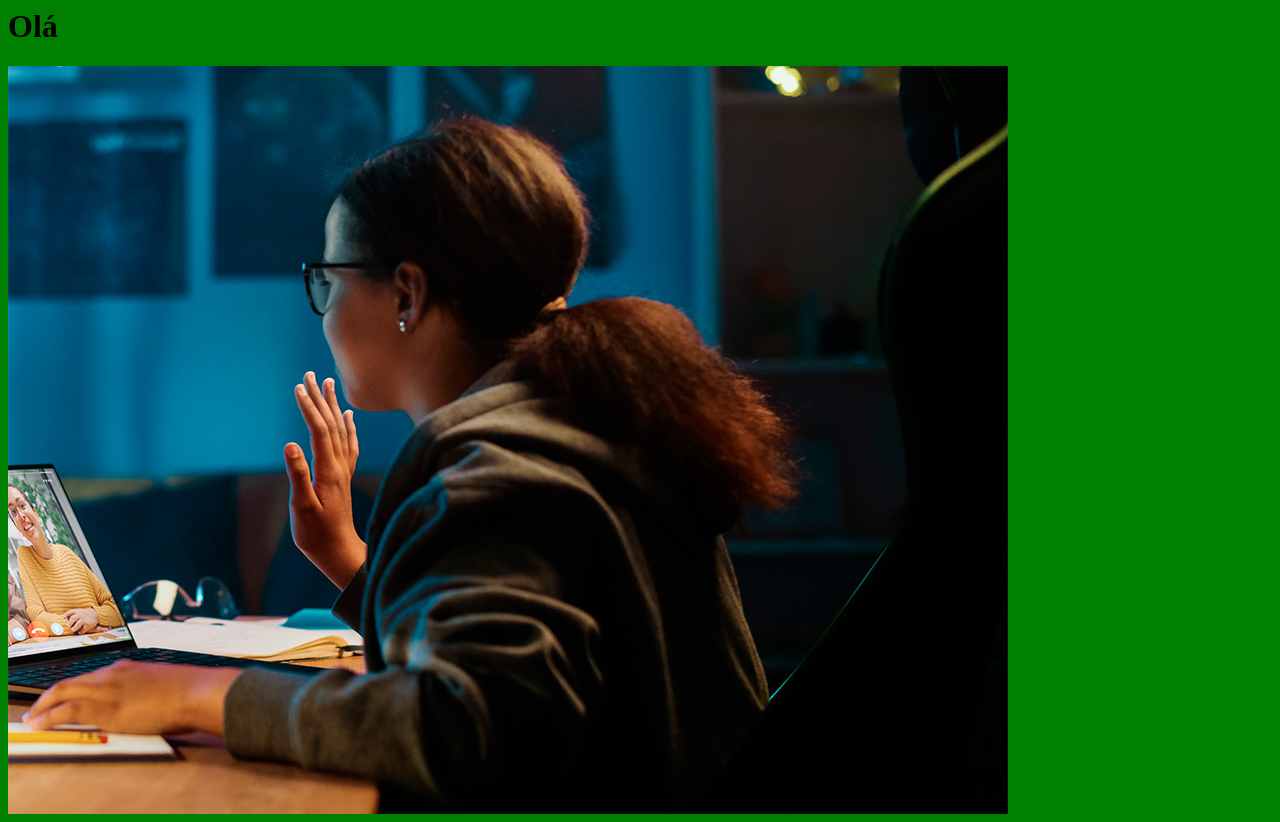
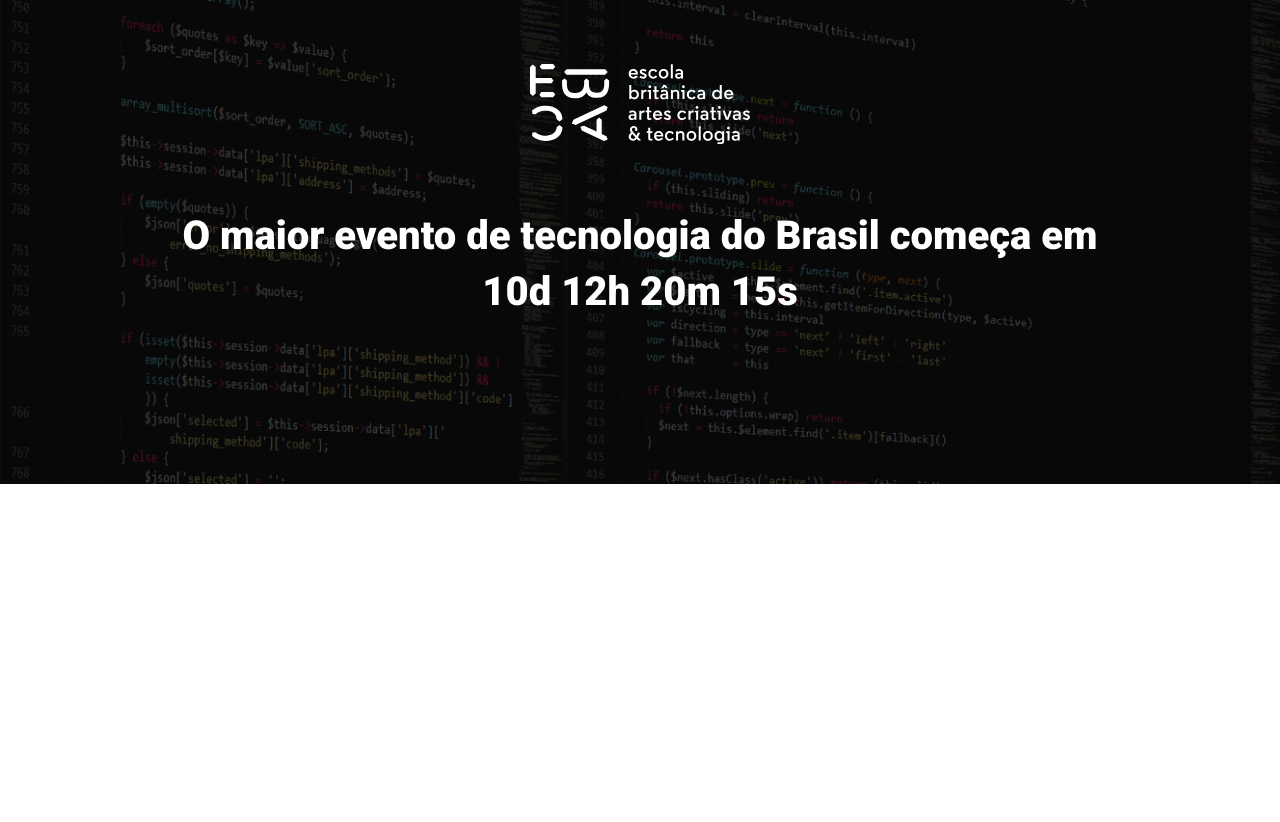
Before and after one commit to marceloliveirali/ebac_tech_talks, a website built with Parcel: page src/index.html in a window 1280 px wide. After the commit the page ends 800 px from the top, so only its background shows below. Built offline with nearby package versions, Linux system fonts and the light colour scheme.

Commit message:
criando o hero

```diff
--- a/src/index.html
+++ b/src/index.html
@@ -3,12 +3,21 @@
 <head>
     <meta charset="UTF-8" />
     <meta name="viewport" content="width=device-width, initial-scale=1.0" />
-    <title>Document</title>
+    <title>EBAC Tech Talks</title>
+    <link rel="preconnect" href="https://fonts.googleapis.com" />
+    <link rel="preconnect" href="https://fonts.gstatic.com" crossorigin />
+    <link href="https://fonts.googleapis.com/css2?family=Roboto:wght@400;700;900&display=swap" rel="stylesheet" />
     <link rel="stylesheet" href="styles/main.scss" />
 </head>
 <body>
-    <h1>Olá</h1>
-    <img src="./images/images/backend.png" alt="">
+    <header class="hero">
+        <div class="container">
+            <img class="hero__logo" src="./images/images/ebac_logo.svg" alt="EBAC">
+            <p class="hero__text">
+                O maior evento de tecnologia do Brasil começa em 10d 12h 20m 15s
+            </p>
+        </div>
+    </header>
     <script src="script/main.js"></script>
 </body>
 </html>
--- /dev/null
+++ b/src/styles/_hero.scss
@@ -0,0 +1,48 @@
+.hero {
+    padding-top: 64px;
+    padding-bottom: 100px;
+    background-image: url(../images/images/fundo.png);
+    background-repeat: no-repeat;
+    background-size: cover;
+    position: relative;
+
+    &::before {
+        position: absolute;
+        top: 0;
+        left: 0;
+        width: 100%;
+        height: 100%;
+        background-color: #000;
+        content: '';
+        opacity: .7;
+    }
+
+    &__text {
+        margin-top: 64px;
+        margin-bottom: 64px;
+        font-size: 40px;
+        line-height: 56px;
+        font-weight: 800;
+        text-align: center;
+    }
+
+    &__logo {
+        margin: 0 auto;
+        height: 80px;
+        display: block;
+    }
+
+    @media only screen and (max-width: 640px) {
+        padding: 40px 0;
+
+        &__logo {
+            height: 24px;
+        }
+
+        &__text {
+            font-size: 22px;
+            line-height: 24px;
+            margin-top: 24px 0;
+        }
+    }
+}
--- a/src/styles/main.scss
+++ b/src/styles/main.scss
@@ -1,3 +1,25 @@
-body {
-    background-color: green;
+@use 'hero';
+
+* {
+    margin: 0;
+    padding: 0;
+    box-sizing: border-box;
+    font-family: Roboto, sans-serif;
+    color: #fff;
 }
+
+.container {
+    max-width: 960px;
+    width: 100%;
+    margin: 0 auto;
+    position: relative;
+
+    @media only screen and (max-width: 640px) {
+        max-width: 80%;
+
+    }
+
+    @media only screen and (max-width: 1024px) {
+        max-width: 90%;
+    }
+}
```
